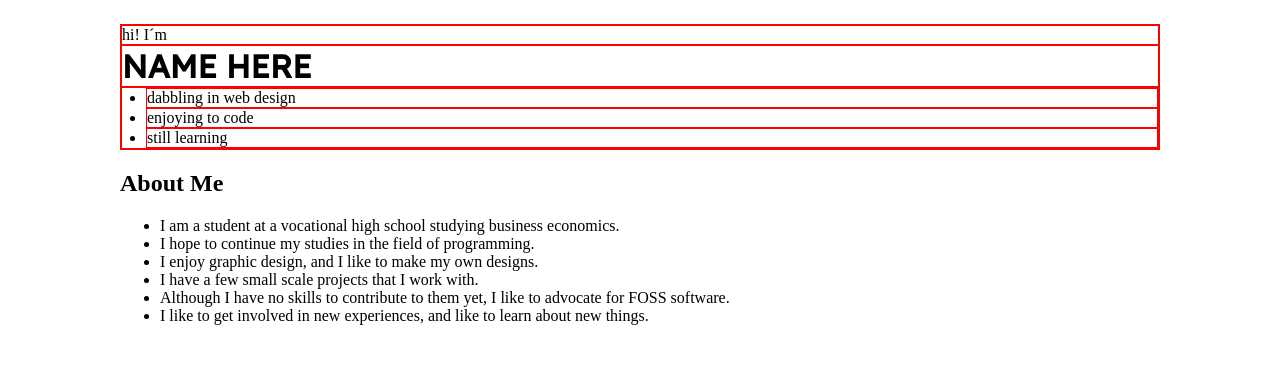
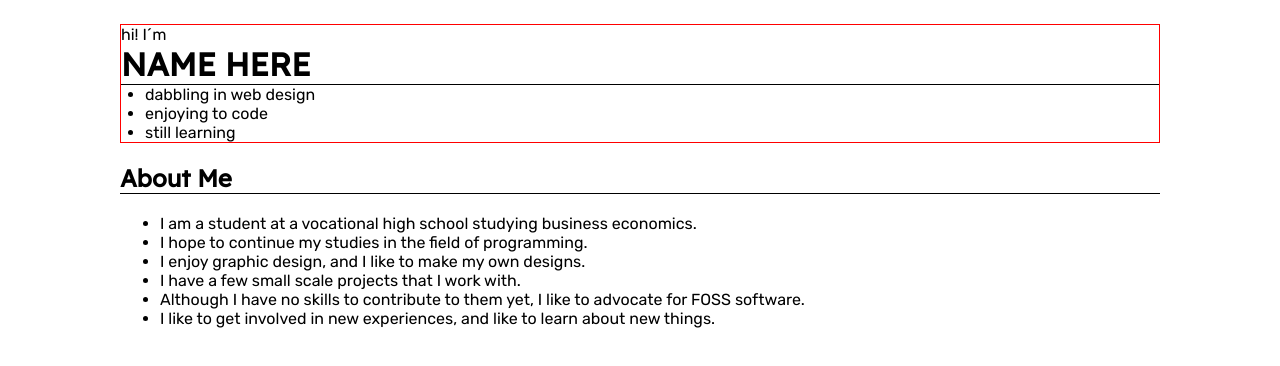
Before and after one commit to spinnyspider/about-me, a plain HTML site: page index.html in a window 1280 px wide. Drawn offline with Linux system fonts and the light colour scheme; a web font is replaced by a local one.

Commit message:
heading styling

```diff
--- a/styles.css
+++ b/styles.css
@@ -1,5 +1,11 @@
 body {
     padding: 1em 7em;
+    font-family: Rubik;
+}
+
+h1, h2, h3, h4, h5, h6 {
+    font-family: Lexend Deca;
+    border-bottom: 1.5px solid black;
 }
 
 .intro {
@@ -7,7 +13,6 @@ body {
 }
 
 .intro * {
-    border: 1px solid red;
     margin: 0;
 }
 
```
